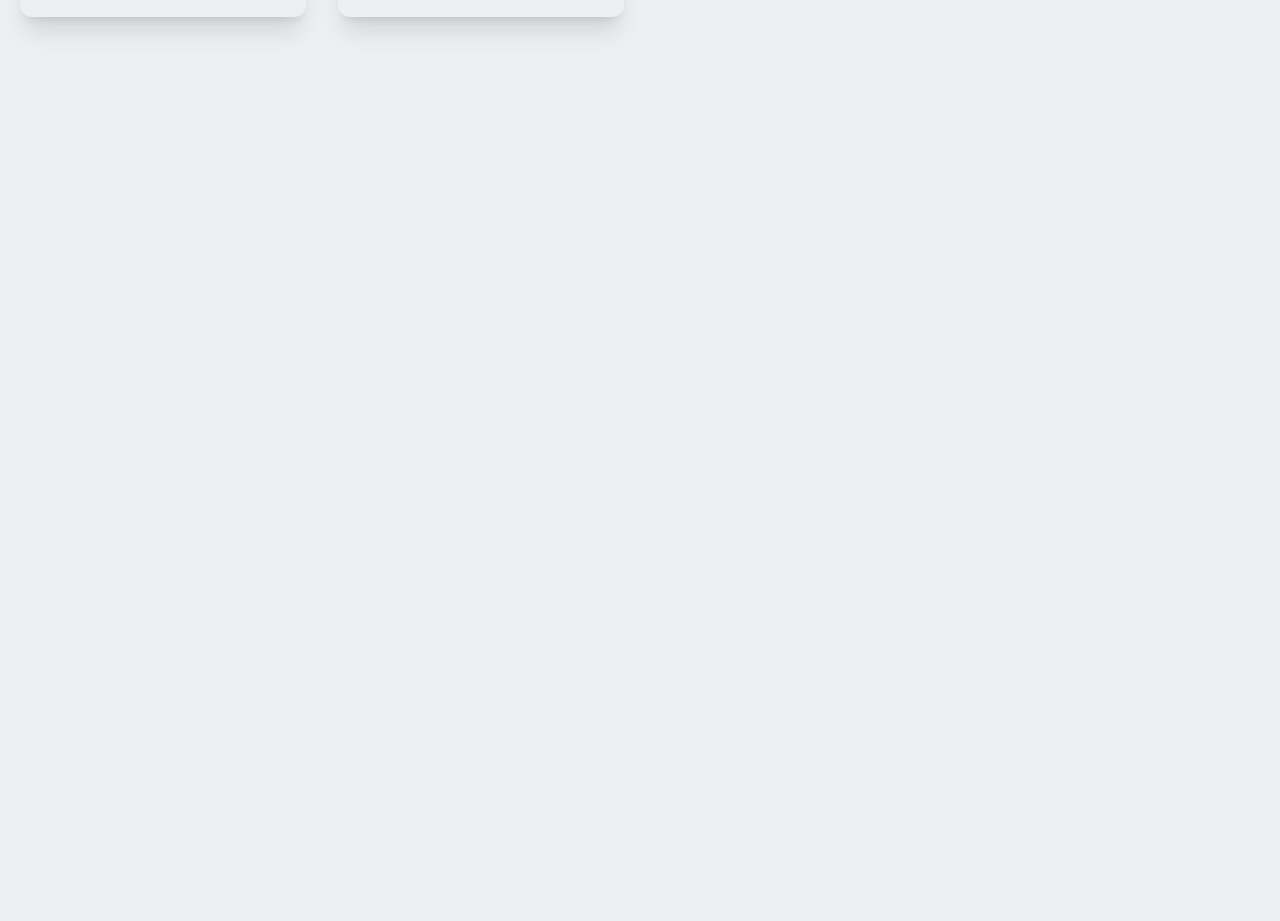
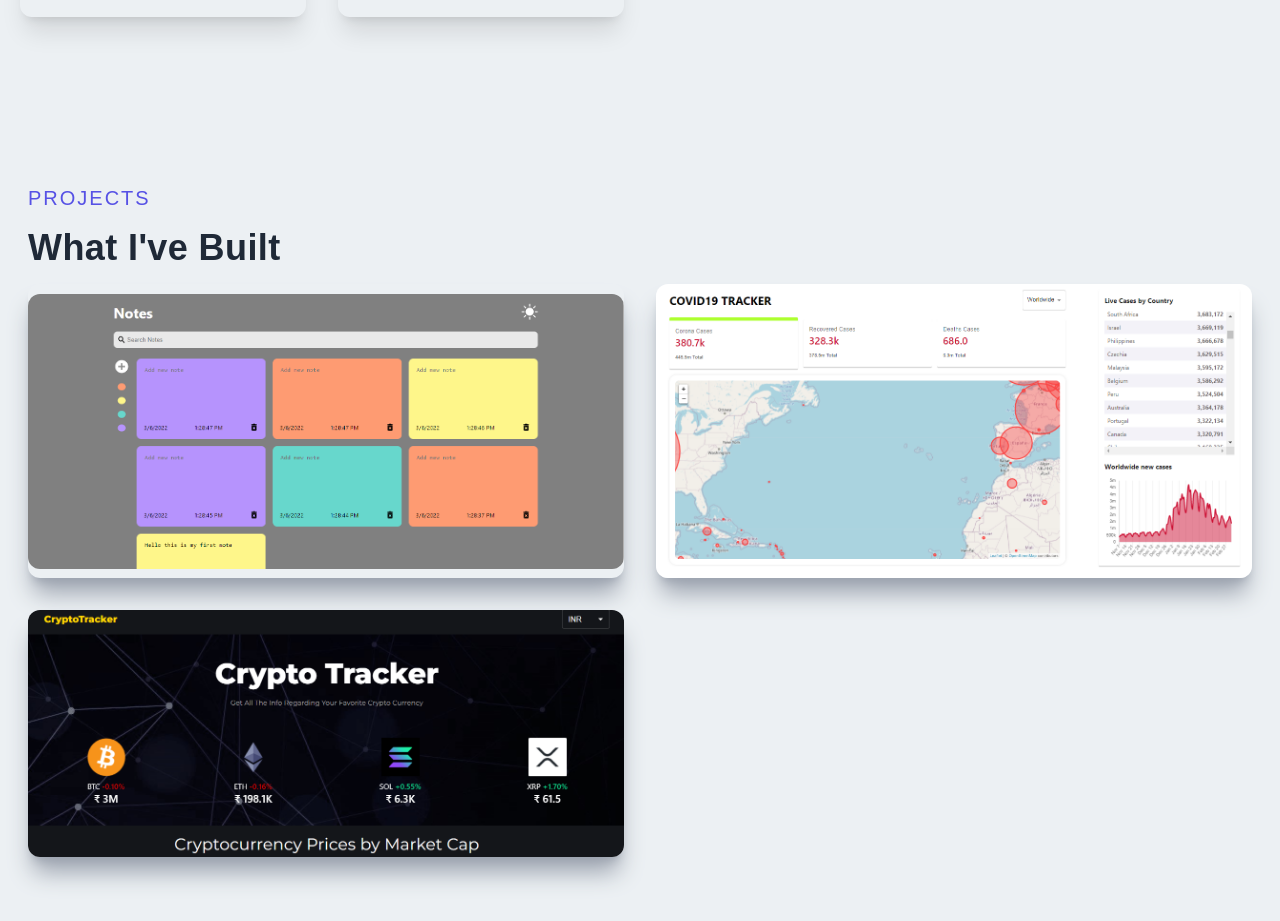
Before and after one commit to gurjung/portfolio, a Next.js app: page / in a window 1280 px wide. Shown: the part 1480-2401 px from the top of the page. Before the commit the page ends 1600 px from the top, so only its background shows below. Built offline with nearby package versions, Linux system fonts and the light colour scheme.

Commit message:
feat: add projects, projectItem component

```diff
--- /dev/null
+++ b/components/ProjectItem/ProjectItem.jsx
@@ -0,0 +1,26 @@
+import Image from "next/image";
+import React from "react";
+import { TEXTS } from "../../constants";
+const ProjectItem = ({ title, backgroundImg, projectUrl }) => {
+  return (
+    <>
+      <Image
+        className="rounded-xl group-hover:opacity-10"
+        src={backgroundImg}
+        alt="/"
+      />
+      <div className="hidden group-hover:block absolute top-[50%] left-[50%] translate-x-[-50%] translate-y-[-50%]">
+        <h3 className="text-2xl text-white tracking-wider text-center">
+          {title}
+        </h3>
+        <a href={projectUrl} target="_blank" rel="noopener noreferrer">
+          <p className="text-center py-3 rounded-lg bg-white text-gray-700 font-bold text-lg cursor-pointer">
+            {TEXTS.MORE_INFO}
+          </p>
+        </a>
+      </div>
+    </>
+  );
+};
+
+export default ProjectItem;
--- /dev/null
+++ b/components/Projects/Projects.jsx
@@ -0,0 +1,32 @@
+import React from "react";
+import ProjectItem from "../ProjectItem/ProjectItem";
+import { PROJECTS_DATA, TEXTS } from "../../constants";
+
+const Projects = () => {
+  return (
+    <div id="projects" className="w-full">
+      <div className="max-w-[1240px] mx-auto px-2 py-16">
+        <p className="text-xl tracking-widest uppercase text-[#5651e5]">
+          {TEXTS.PROJECT_TITLE}
+        </p>
+        <h2 className="py-4">{TEXTS.HAVE_BUILT}</h2>
+        <div className="grid md:grid-cols-2 gap-8">
+          {PROJECTS_DATA.map((project) => (
+            <div
+              key={project.title}
+              className="relative flex items-center justify-center h-auto w-full shadow-xl shadow-gray-400 rounded-xl group hover:bg-gradient-to-r from-[#5651e5] to-[#709dff]"
+            >
+              <ProjectItem
+                title={project.title}
+                backgroundImg={project.img}
+                projectUrl={project.link}
+              />
+            </div>
+          ))}
+        </div>
+      </div>
+    </div>
+  );
+};
+
+export default Projects;
--- a/components/index.js
+++ b/components/index.js
@@ -1,3 +1,5 @@
 export { default as Navbar } from "./Navbar/Navbar";
 export { default as Main } from "./Main/Main";
 export { default as Skills } from "./Skills/Skills";
+export { default as Projects } from "./Projects/Projects";
+export { default as ProjectItem } from "./ProjectItem/ProjectItem";
--- a/pages/index.js
+++ b/pages/index.js
@@ -1,5 +1,5 @@
 import Head from "next/head";
-import { Navbar, Main, Skills } from "../components";
+import { Navbar, Main, Skills, Projects } from "../components";
 
 export default function Home() {
   return (
@@ -12,6 +12,7 @@
       <Navbar />
       <Main />
       <Skills />
+      <Projects />
     </div>
   );
 }
```
